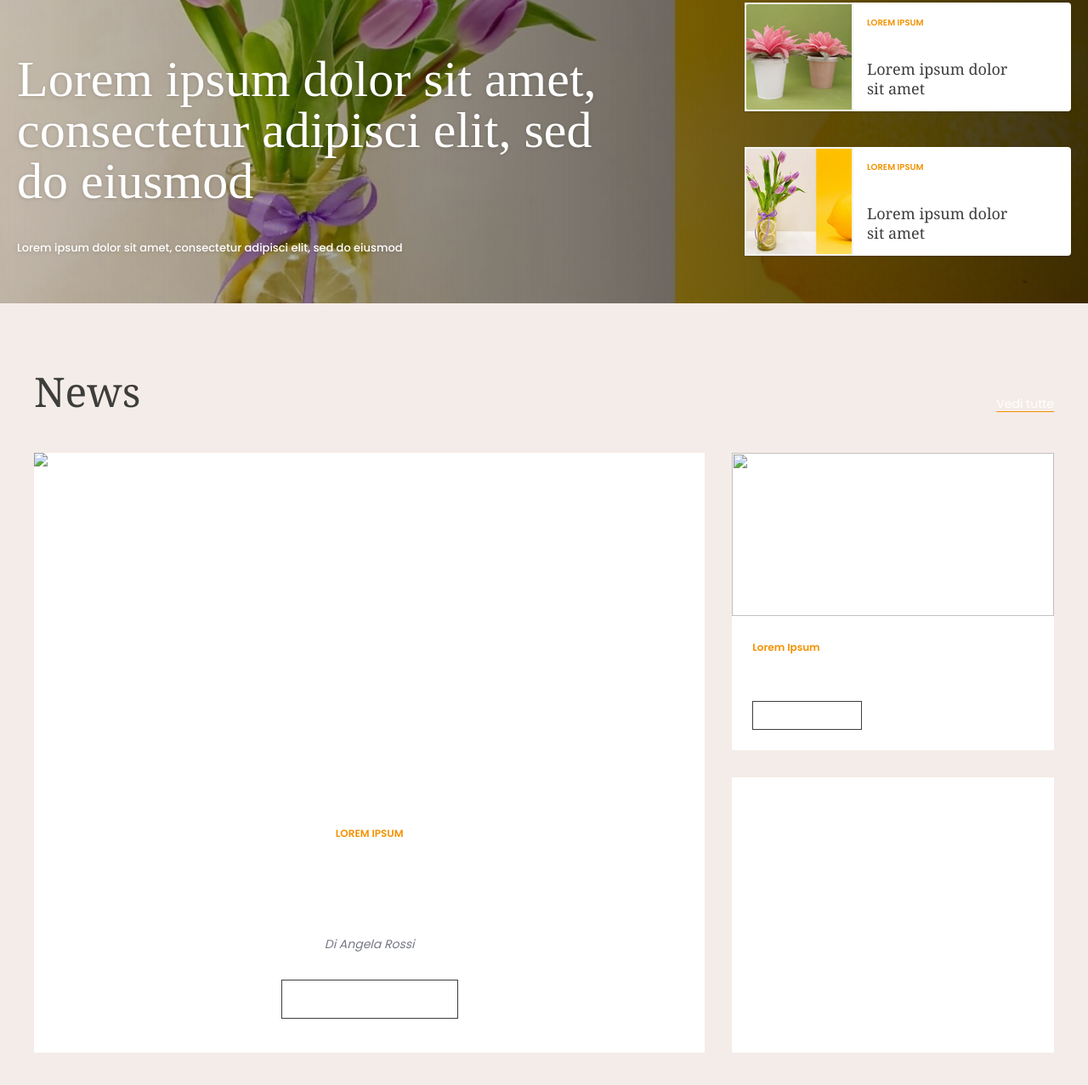
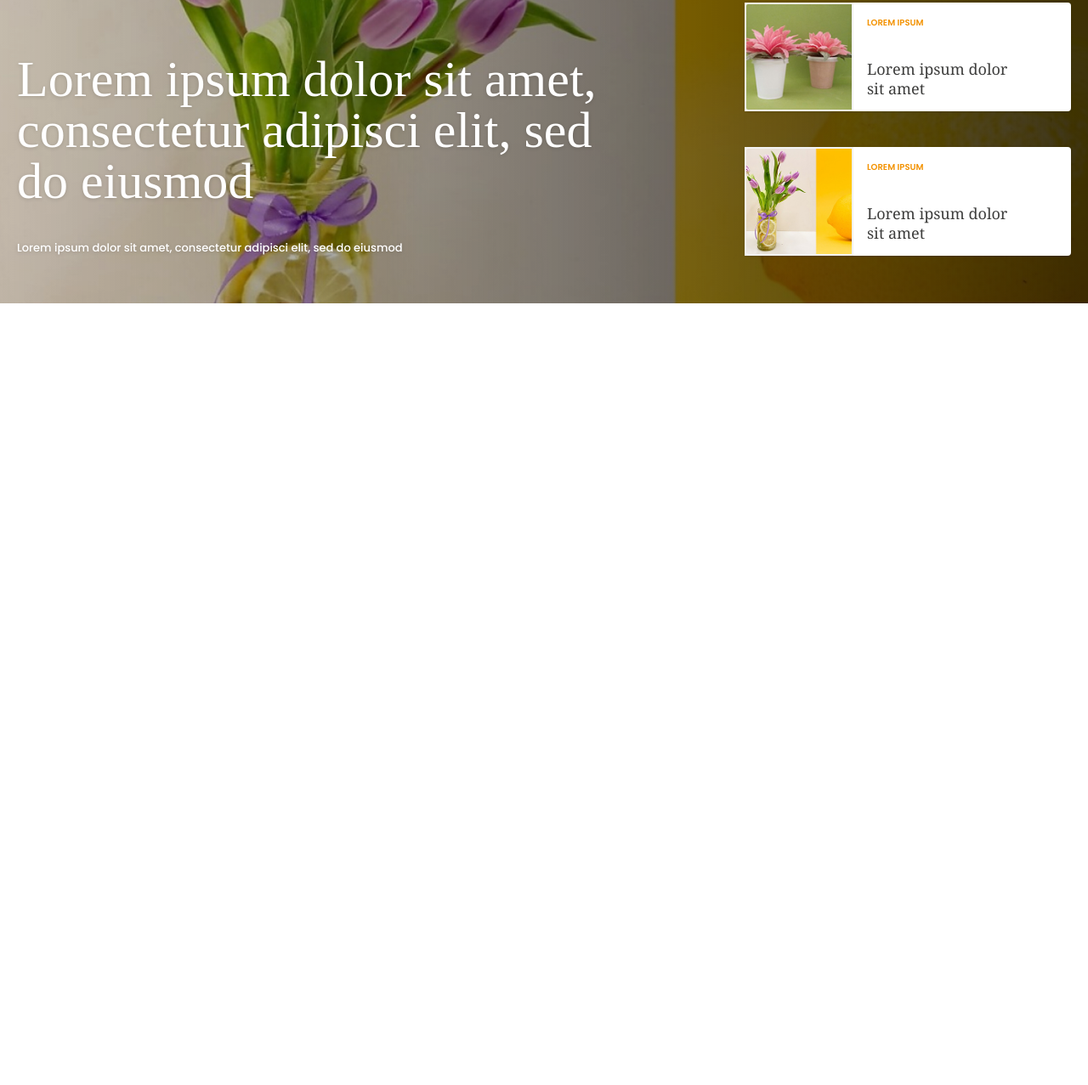
Before and after one commit to Yuriybidjo/magazine-demo, a website built with Vite: page index.html in a window 1280 px wide. Shown: the part 313-1590 px from the top of the page at 85% size. After the commit the page ends 800 px from the top, so only its background shows below. Built offline with nearby package versions, Linux system fonts and the light colour scheme; files whose address does not match are found by name; a web font is replaced by a local one.

Commit message:
deleted section

```diff
--- a/index.html
+++ b/index.html
@@ -165,51 +165,6 @@
         </div>
       </div>
     </section>
-
-    <section class="section-fb bg-fondini py-20">
-      <div class="wrapper">
-
-        <div class="flex justify-between items-end mb-12">
-          <h2 class="font-noto text-5xl text-grigio-scuro">News</h2>
-          <a href="#" class="font-sans text-sm underline decoration-arancio underline-offset-4">Vedi tutte</a>
-        </div>
-
-        <div class="grid grid-cols-1 lg:grid-cols-3 gap-8">
-
-          <article class="lg:col-span-2 bg-white flex flex-col">
-            <div class="h-[400px] overflow-hidden">
-              <img src="./src/assets/images/flowers-lemon.jpg" class="w-full h-full object-cover" alt="News">
-            </div>
-            <div class="p-10 text-center flex flex-col items-center">
-              <span class="text-arancio uppercase font-bold text-xs mb-4">Lorem Ipsum</span>
-              <h3 class="font-noto text-3xl mb-6 max-w-xl">Lorem ipsum dolor sit amet, consectetur adipisci elit</h3>
-              <p class="text-grigio-medio text-sm mb-8 italic">Di Angela Rossi</p>
-              <button
-                class="border border-grigio-scuro px-12 py-3 font-sans text-sm hover:bg-grigio-scuro hover:text-white transition-all uppercase tracking-widest">
-                Scopri di più
-              </button>
-            </div>
-          </article>
-
-          <div class="flex flex-col gap-8">
-            <article class="bg-white flex flex-col h-full">
-              <div class="h-48 overflow-hidden">
-                <img src="your-image-1.jpg" class="w-full h-full object-cover">
-              </div>
-              <div class="p-6">
-                <span class="text-arancio text-xs font-bold">Lorem Ipsum</span>
-                <h4 class="font-noto text-lg mt-2 mb-4">Lorem ipsum dolor sit amet</h4>
-                <button class="border border-grigio-scuro px-6 py-2 text-xs uppercase">Scopri di più</button>
-              </div>
-            </article>
-
-            <article class="bg-white flex flex-col h-full">
-            </article>
-          </div>
-
-        </div>
-      </div>
-    </section>
   </main>
 
   <footer class="hidden wrapper">
```
